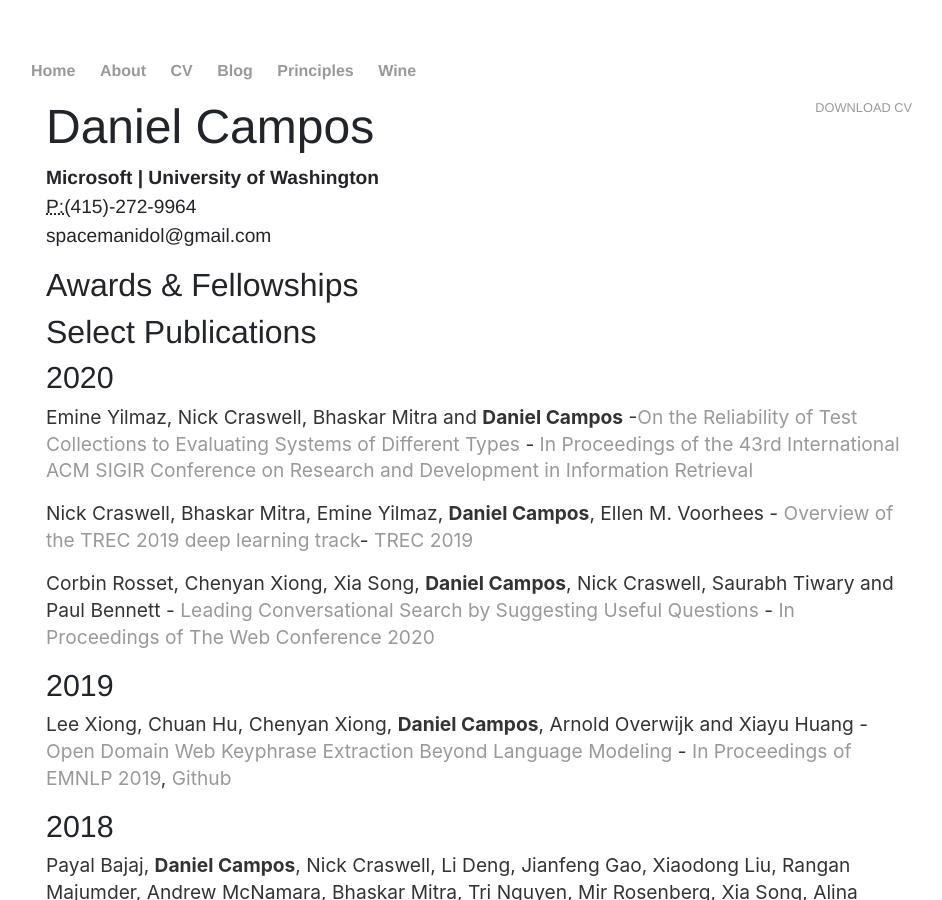
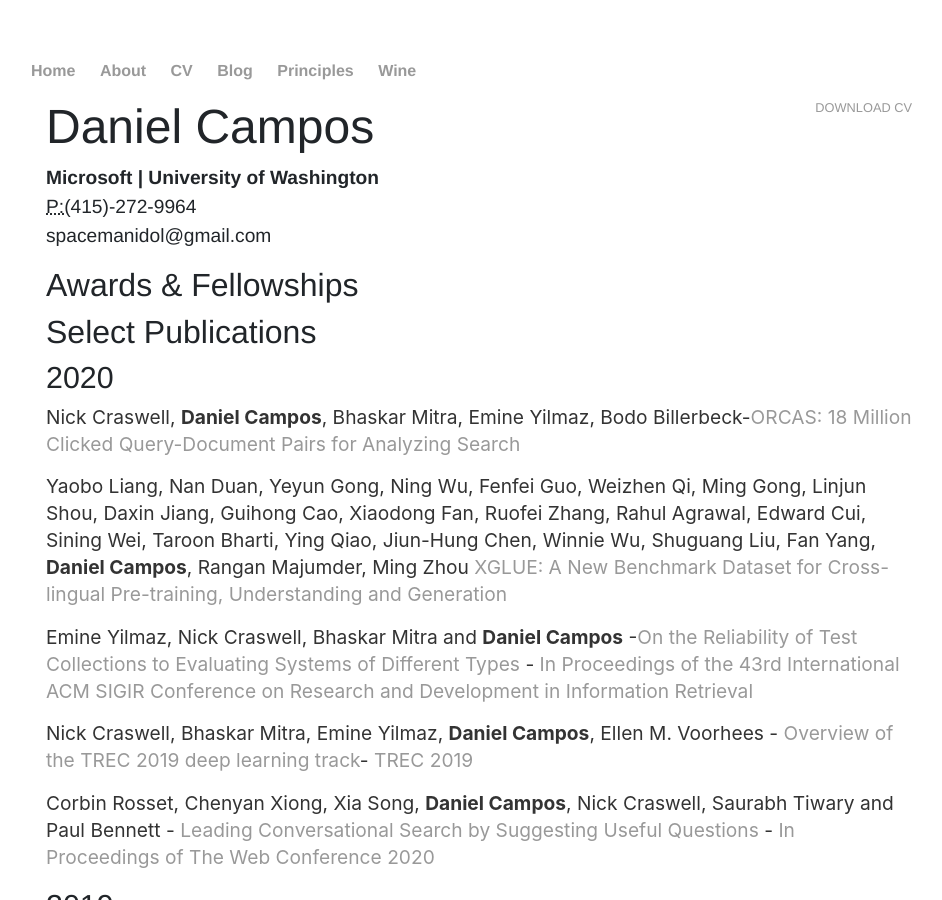
Before and after one commit to spacemanidol/spacemanidol.github.io, a Jekyll site: the page built from cv/index.html, in a window 1280 px wide and 900 px high. Shown: the whole window, without its empty margins (161-1103 px from the left). Built offline with Jekyll 4.4.1, drawn with Linux system fonts in a browser that asks for light colours; comment, search, counter and statistics services are not loaded.

Commit message:
Update index.html
added two new papers

```diff
--- a/cv/index.html
+++ b/cv/index.html
@@ -15,6 +15,8 @@ title: CV of Daniel Campos
 	<!--<p>UIUC <a href='https://grad.illinois.edu/diversity/spi'>Summer Predoctoral Institute</a> 2020-->
 	<h2>Select Publications</h2>
 	<h4>2020</h4>
+	<p>Nick Craswell, <strong>Daniel Campos</strong>, Bhaskar Mitra, Emine Yilmaz, Bodo Billerbeck-<a href='https://arxiv.org/abs/2006.05324'>ORCAS: 18 Million Clicked Query-Document Pairs for Analyzing Search</a></p>
+	<p>Yaobo Liang, Nan Duan, Yeyun Gong, Ning Wu, Fenfei Guo, Weizhen Qi, Ming Gong, Linjun Shou, Daxin Jiang, Guihong Cao, Xiaodong Fan, Ruofei Zhang, Rahul Agrawal, Edward Cui, Sining Wei, Taroon Bharti, Ying Qiao, Jiun-Hung Chen, Winnie Wu, Shuguang Liu, Fan Yang, <strong>Daniel Campos</strong>, Rangan Majumder, Ming Zhou <a href='https://arxiv.org/abs/2004.01401'>XGLUE: A New Benchmark Dataset for Cross-lingual Pre-training, Understanding and Generation</a></p>
 	<p>Emine Yilmaz, Nick Craswell, Bhaskar Mitra and <strong>Daniel Campos</strong> -<a href='https://arxiv.org/pdf/2004.13486.pdf'>On the Reliability of Test Collections to Evaluating Systems of Different Types</a>  - <a href='https://sigir.org/sigir2020/'>In Proceedings of the 43rd International ACM SIGIR Conference on Research and Development in Information Retrieval</a></p>
 	<p>Nick Craswell, Bhaskar Mitra, Emine Yilmaz, <strong>Daniel Campos</strong>, Ellen M. Voorhees - <a href='https://arxiv.org/abs/2003.07820'>Overview of the TREC 2019 deep learning track</a>- <a href='https://trec.nist.gov/tracks.html'>TREC 2019</a></p>
 	<p>Corbin Rosset, Chenyan Xiong, Xia Song, <strong>Daniel Campos</strong>, Nick Craswell, Saurabh Tiwary and Paul Bennett - <a href=''>Leading Conversational Search by Suggesting Useful Questions</a> - <a href='https://www2020.thewebconf.org/'>In Proceedings of The Web Conference 2020</a></p>
@@ -34,6 +36,7 @@ title: CV of Daniel Campos
 	<p><a href="http://sigir.org/afirm2019/">ACM SIGIR/SIGKDD Africa Summer School on Machine Learning for Data Mining and Search. 2019</a></p>
 	<p><a href="https://microsoft.github.io/TREC-2019-Deep-Learning/">NIST TREC Deep Learning Track Coordinator. 2019</a></p>
 	<h2>DataSets</h2>
+	<p><a href="https://microsoft.github.io/XGLUE/">XGLUE</a></p>
 	<p><a href="https://microsoft.github.io/msmarco/">MSMARCO Question Answering</a></p>
 	<p><a href="https://microsoft.github.io/msmarco/">MSMARCO Natural Language Generation</a></p>
 	<p><a href="https://microsoft.github.io/msmarco/">MSMARCO Passage Retrieval</a></p>
```
